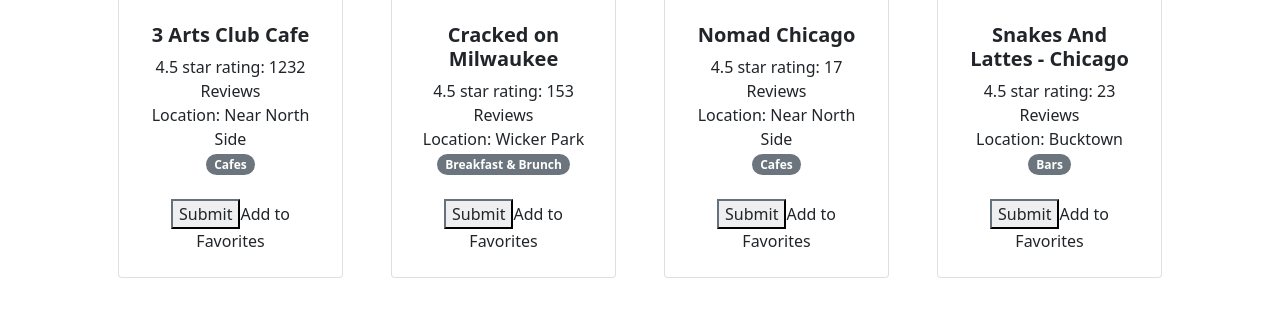
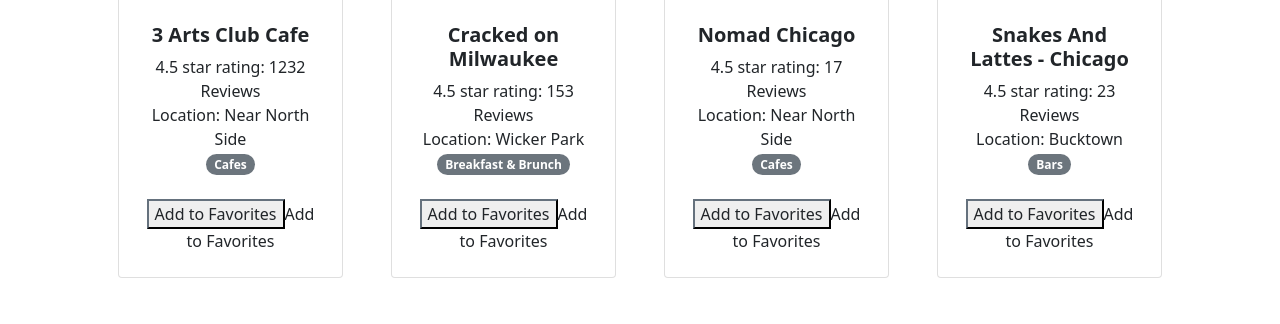
Before and after one commit to dclark2727/pythonwebtut, a Flask app: page / in a window 1280 px wide. Shown: the part 3144-3468 px from the top of the page. Run offline with Flask 2, Linux system fonts and the light colour scheme; a user stored in the database is signed in; data comes from the database, SQL or seed files in the repository; some libraries are stand-ins or nearby versions.

Commit message:
Add files via upload

```diff
--- a/templates/home.html
+++ b/templates/home.html
@@ -72,7 +72,7 @@
                                 <div class="card-footer p-4 pt-0 border-top-0 bg-transparent">
                                     {% set favorite = [row[0], row[1] , row[2] , row[3] , row[4] , row[5] ,row[6]] %}
                                     <div class="text-center">
-                                        <input type="submit" class="btn-outline-dark mt-auto" href = "/add_favorites" >Add to Favorites</a>
+                                        <input type="submit" value = 'Add to Favorites' class="btn-outline-dark mt-auto" >Add to Favorites</a>
                                     </div>
                                 </div>
                             </div>
```
